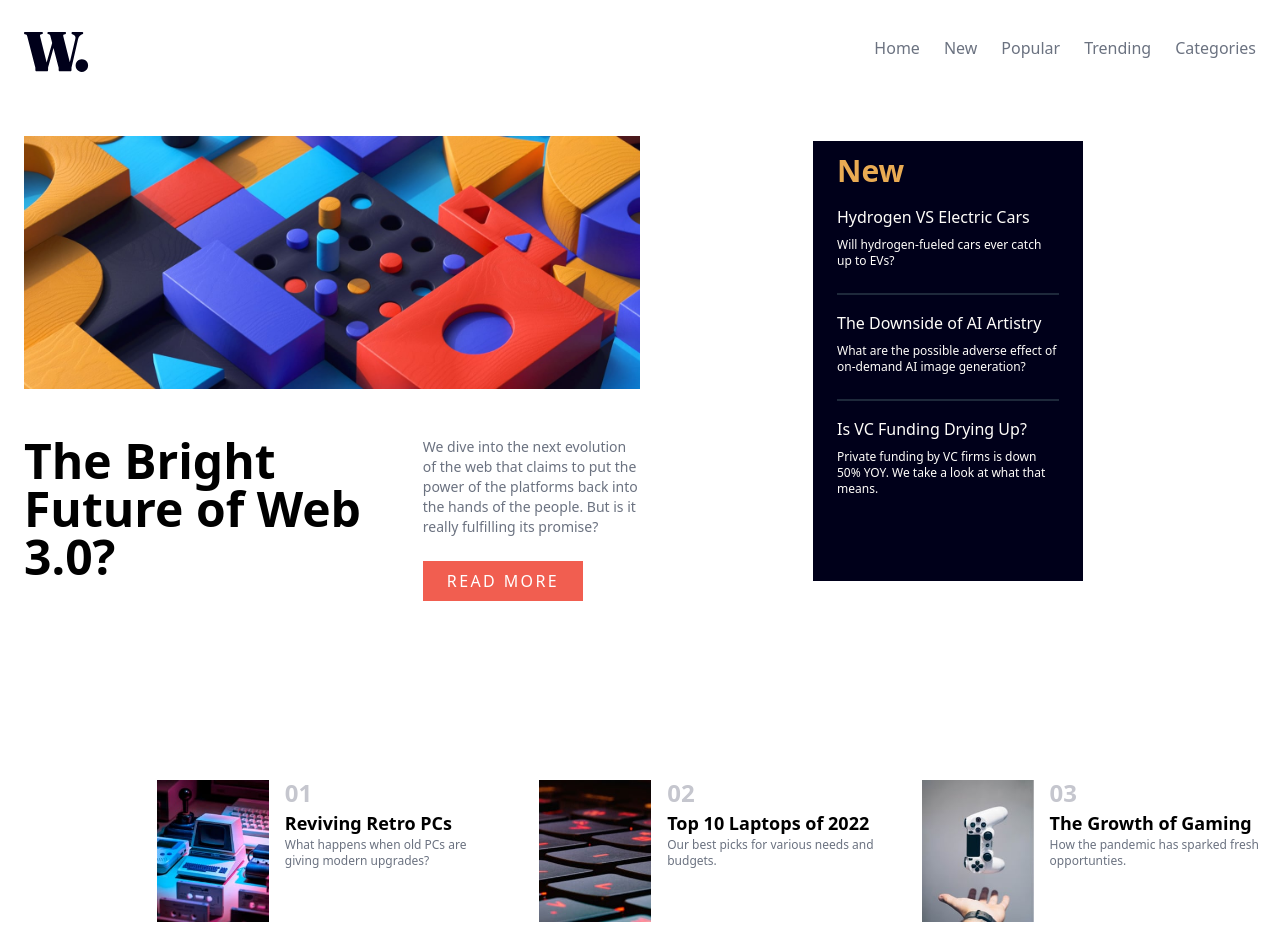
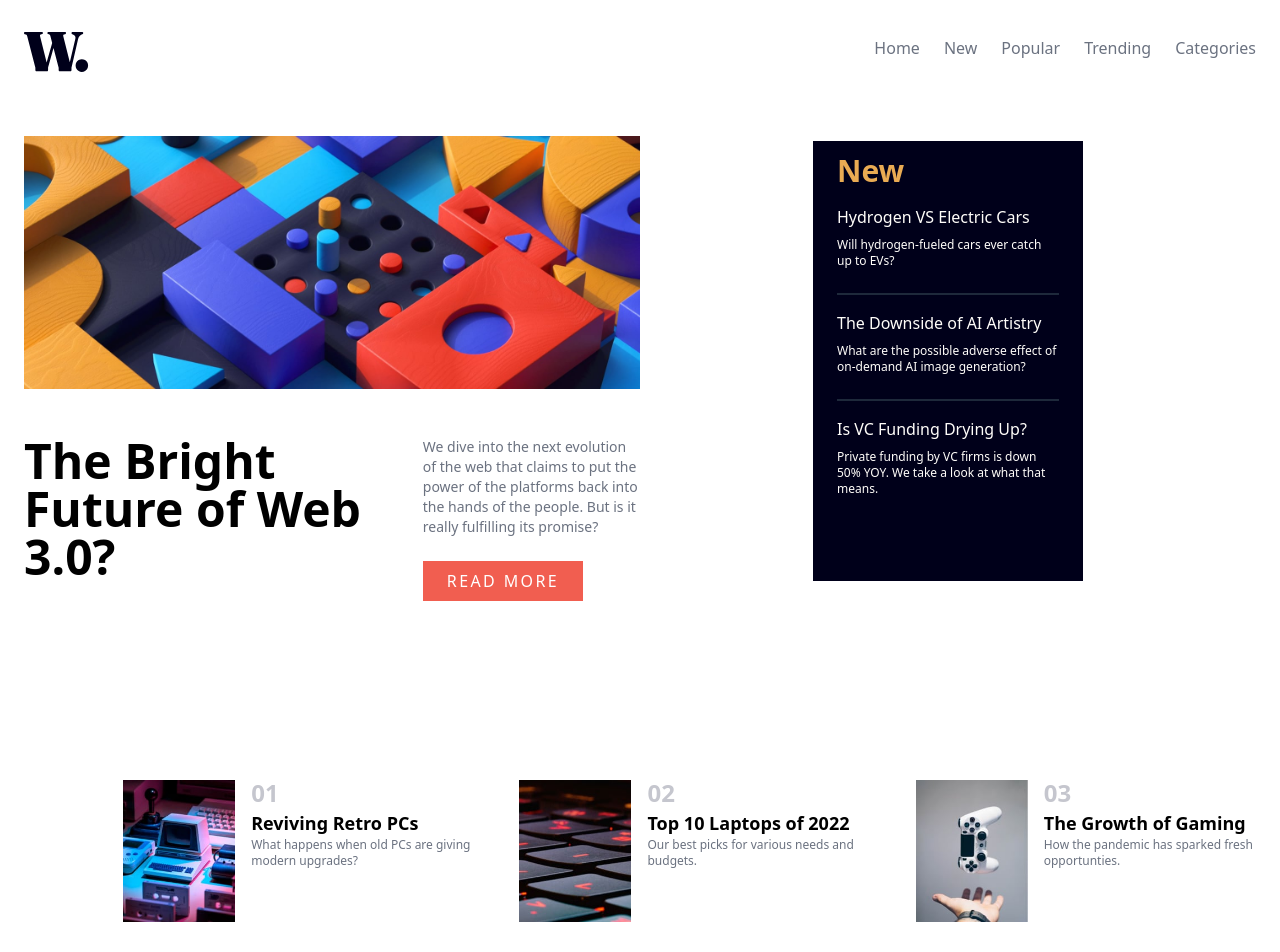
Before and after one commit to OsmanSamar/news-homepage-react, a React (Create React App) app: page / in a window 1280 px wide. Shown: the top 952 px of the page. Built offline with nearby package versions, Linux system fonts and the light colour scheme.

Commit message:
Added xl:ml-[9vw] and removed px-2

```diff
--- a/src/components/Testimonails.jsx
+++ b/src/components/Testimonails.jsx
@@ -5,8 +5,8 @@ import Gaming from "../assets/image-gaming-growth.jpg";
 
 const Testimonails = () => {
   return (
-    // max-w-7xl will  xl:max-w-7xl md:max-w-5xl apply a maximum width to the element on larger screens
-    <div className=" flex justify-between mt-10 mb-12 mx-auto px-2  text-left cursor-pointer md:ml-[7vw]   xl:ml-[11vw]   ">
+    // max-w-7xl will  xl:max-w-7xl md:max-w-5xl px-2 apply a maximum width to the element on larger screens
+    <div className=" flex items-center justify-between mt-10 mb-12 mx-auto   text-left cursor-pointer md:ml-[7vw]   xl:ml-[9vw]   ">
       {/* Testimonials Container */}
       <div className="flex flex-col  md:flex-row md:space-x-6">
         {/* Retro */}
```
